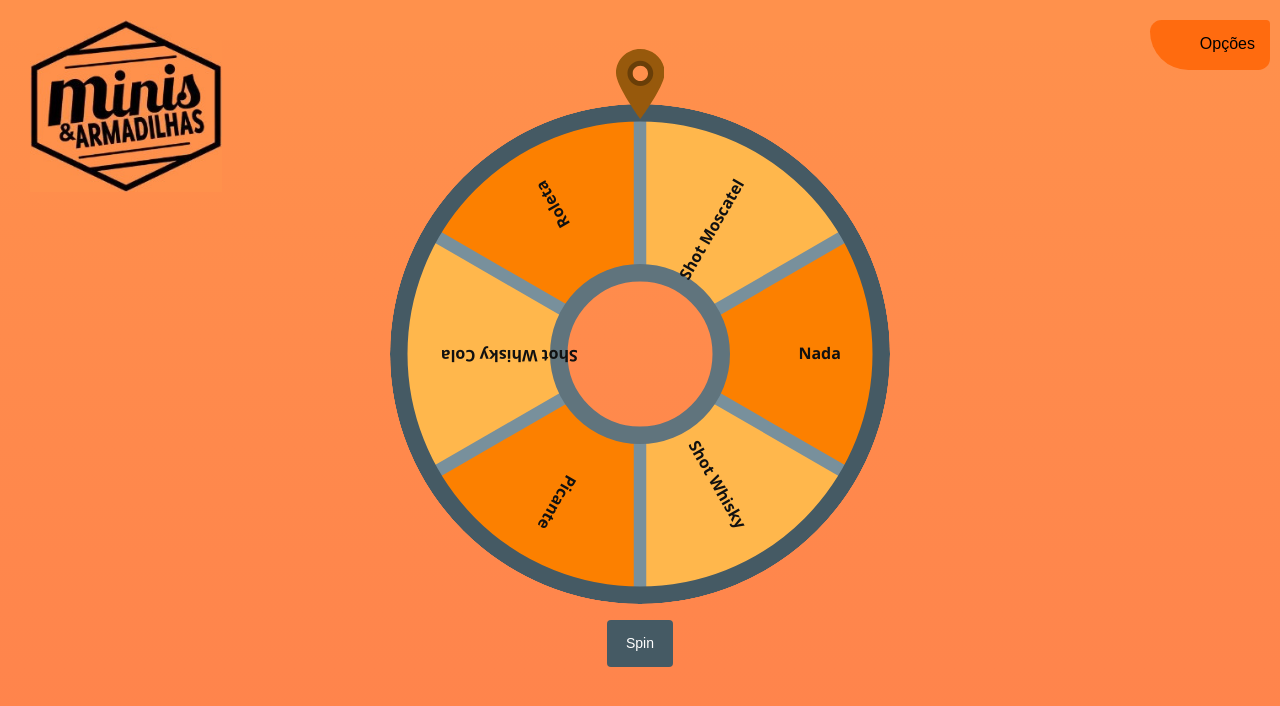
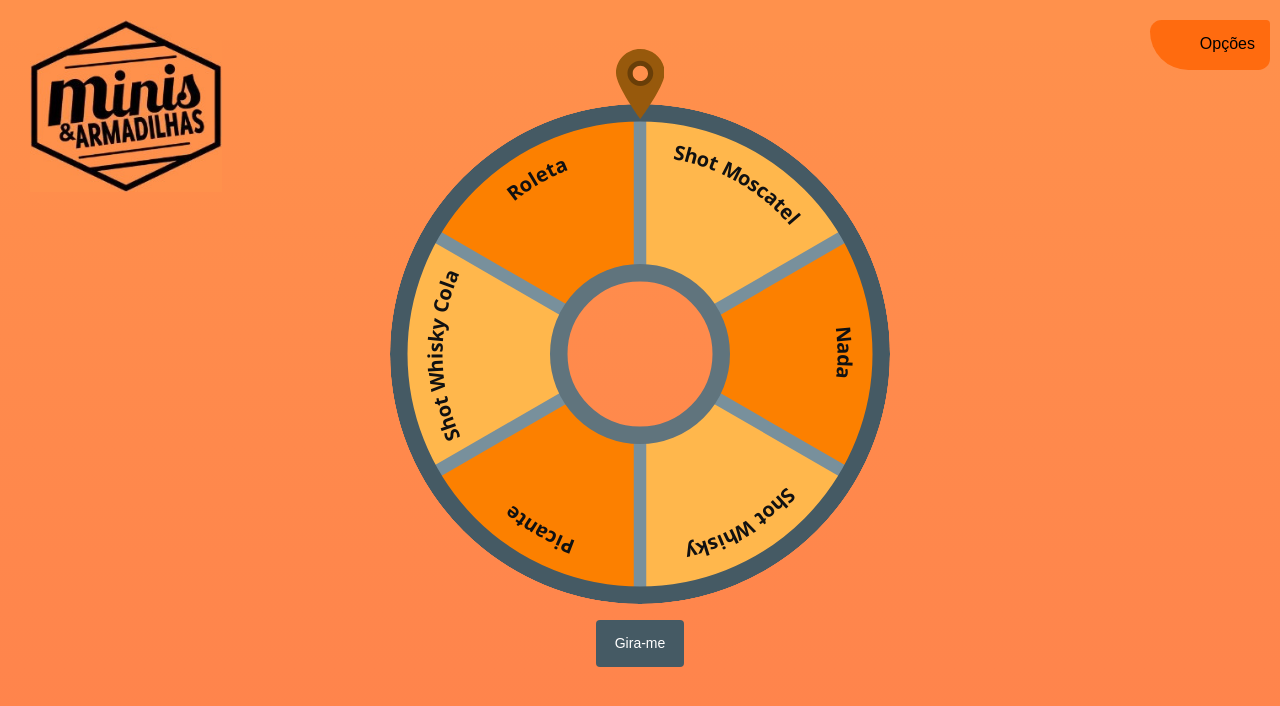
Before and after one commit to telmobarros/minis-armadilhas, a plain HTML site: page index.html in a window 1280 px wide. Drawn offline with nearby package versions, Linux system fonts and the light colour scheme; a web font is replaced by a local one.

Commit message:
Add files via upload

```diff
--- a/index.html
+++ b/index.html
@@ -31,7 +31,7 @@
 
     <main class="cd-main-content text-center">
         <div class="wheel-standard"></div>
-        <button type="button" class="button button-primary wheel-standard-spin-button">Spin</button>
+        <button type="button" class="button button-primary wheel-standard-spin-button">Gira-me</button>
 
     </main>
     <script src="https://code.jquery.com/jquery-3.4.1.min.js" integrity="sha256-CSXorXvZcTkaix6Yvo6HppcZGetbYMGWSFlBw8HfCJo=" crossorigin="anonymous"></script>
--- a/js/main.js
+++ b/js/main.js
@@ -53,6 +53,10 @@ jQuery(document).ready(function($) {
         ],
         text: {
             color: '#111111',
+            offset: 10,
+            letterSpacing: 3,
+            orientation: 'h',
+            arc: true
         },
         line: {
             width: 10,
@@ -89,7 +93,7 @@ jQuery(document).ready(function($) {
     $('.wheel-standard').superWheel('onStart', function(results) {
 
 
-        $('.wheel-standard-spin-button').text('Spinning...');
+        $('.wheel-standard-spin-button').text('Girando ...');
 
     });
     $('.wheel-standard').superWheel('onStep', function(results) {
@@ -117,7 +121,7 @@ jQuery(document).ready(function($) {
         }
 
 
-        $('.wheel-standard-spin-button:disabled').prop('disabled', false).text('Spin');
+        $('.wheel-standard-spin-button:disabled').prop('disabled', false).text('Gira-me');
 
     });
 
```
